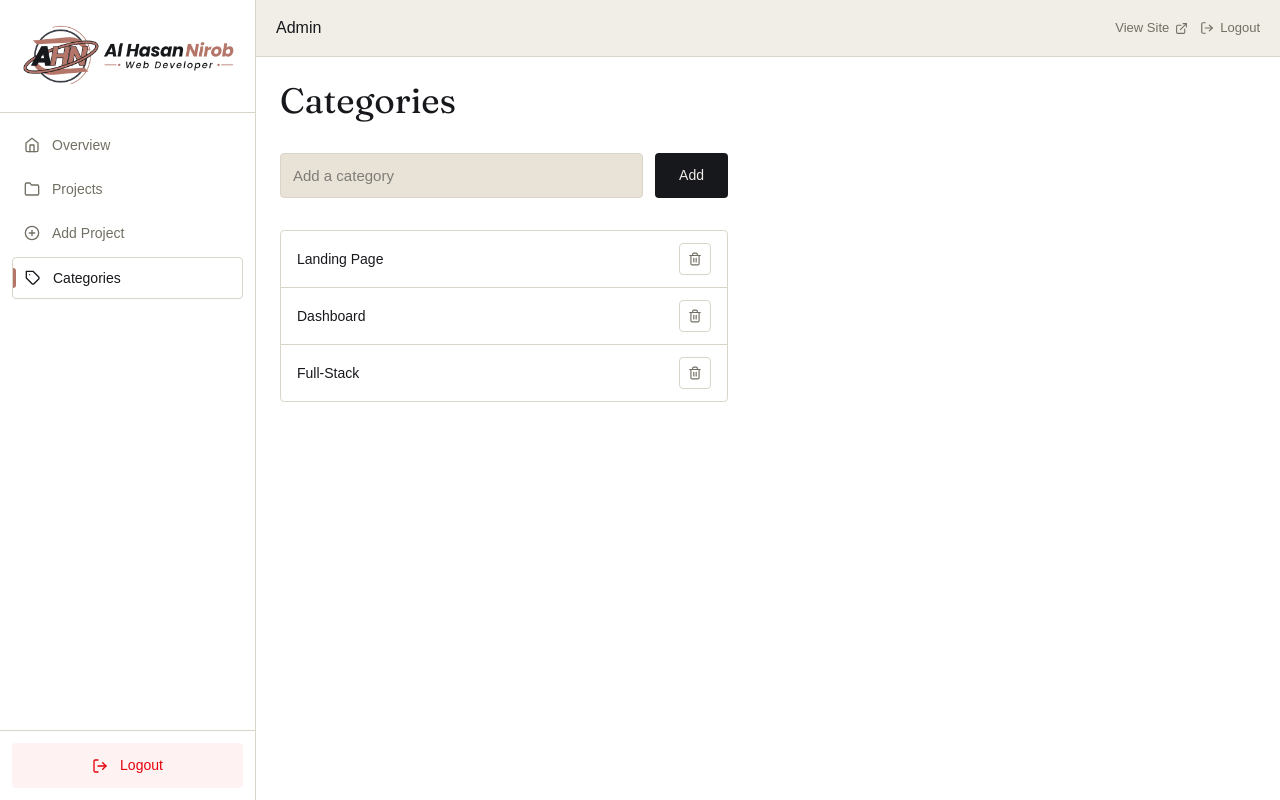
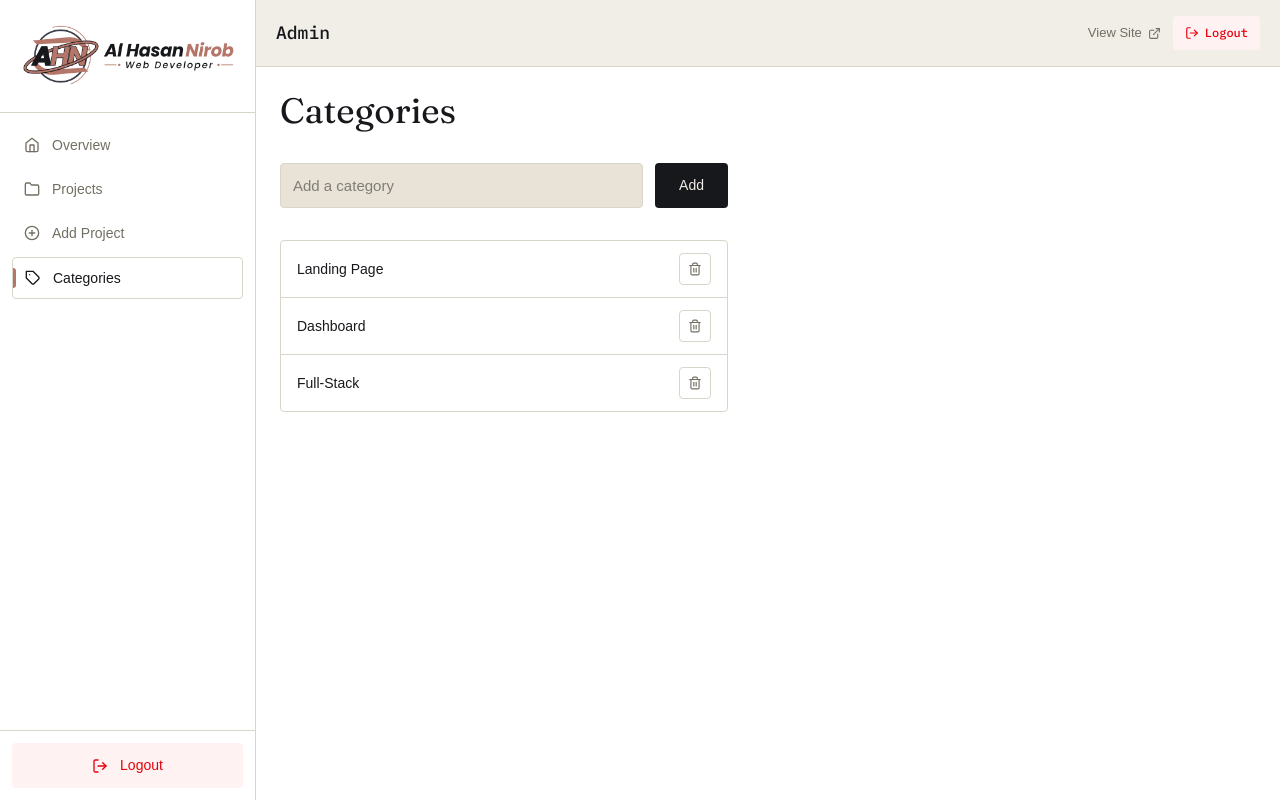
Before and after one commit to dev-nirob1/portfolio-nextjs, a Next.js app: page /admin/categories in a window 1280 px wide. Built offline with nearby package versions, Linux system fonts and the light colour scheme; no server answers.

Commit message:
sidebar and topbar update

```diff
--- a/src/app/admin/layout.js
+++ b/src/app/admin/layout.js
@@ -3,18 +3,21 @@
 import { useState } from "react";
 import Sidebar from "../components/layout/Sidebar";
 import Topbar from "../components/layout/Topbar";
+import { AuthProvider } from "../context/AuthContext";
 
 const DashboardLayout = ({ children }) => {
   const [isSidebarOpen, setIsSidebarOpen] = useState(false);
 
   return (
     <div className="flex min-h-screen">
+      <AuthProvider>
       <Sidebar isOpen={isSidebarOpen} onClose={() => setIsSidebarOpen(false)} />
 
       <div className="flex-1 flex flex-col md:pl-64">
         <Topbar onMenuClick={() => setIsSidebarOpen(true)} />
         <main className="flex-1 p-6">{children}</main>
       </div>
+      </AuthProvider>
     </div>
   );
 };
--- a/src/app/components/layout/Sidebar.jsx
+++ b/src/app/components/layout/Sidebar.jsx
@@ -2,17 +2,13 @@
 
 import Image from "next/image";
 import Link from "next/link";
-import {
-  FiX,
-  FiHome,
-  FiFolder,
-  FiPlusCircle,
-  FiTag,
-  FiLogOut,
-} from "react-icons/fi";
+import {FiX,FiHome,FiFolder,FiPlusCircle,FiTag,FiLogOut,} from "react-icons/fi";
 
 import Button from "../ui/Button";
 import { usePathname } from "next/navigation";
+import { useAuth } from "@/app/context/AuthContext";
+import Span from "../ui/Span";
+import Paragraph from "../ui/Paragraph";
 
 const navItems = [
   { label: "Overview", href: "/admin", icon: FiHome },
@@ -23,6 +19,12 @@ const navItems = [
 
 const Sidebar = ({ isOpen, onClose }) => {
   const pathname = usePathname();
+  const { user, logout } = useAuth();
+
+  const handleLogout = async () => {
+    await logout();
+  };
+
   return (
     <>
       {isOpen && (
@@ -33,7 +35,7 @@ const Sidebar = ({ isOpen, onClose }) => {
       )}
 
       <aside
-        className={`fixed top-0 left-0 h-full w-64 bg-white border-r border-line z-40 flex flex-col transition-transform duration-300 md:translate-x-0 ${
+        className={`fixed overflow-y-scroll top-0 left-0 h-full w-64 bg-white border-r border-line z-40 flex flex-col transition-transform duration-300 md:translate-x-0 ${
           isOpen ? "translate-x-0" : "-translate-x-full"
         }`}
       >
@@ -87,9 +89,19 @@ const Sidebar = ({ isOpen, onClose }) => {
 
         {/* User + Logout */}
         <div className="p-3 border-t border-line">
+          {user && (
+            <div className="mb-3 px-2">
+              <Paragraph className="text-ink">{user?.name}</Paragraph>
+              <Span className="text-slate">
+                {user?.email}
+              </Span>
+            </div>
+          )}
+
           <Button
             type="button"
             variant="danger"
+            onClick={handleLogout}
             className="w-full flex items-center justify-center gap-3"
           >
             <FiLogOut size={16} />
--- a/src/app/components/layout/Topbar.jsx
+++ b/src/app/components/layout/Topbar.jsx
@@ -1,14 +1,31 @@
+"use client";
+
 import Link from "next/link";
 import { FiMenu, FiExternalLink, FiLogOut } from "react-icons/fi";
 
-const Topbar = ({ onMenuClick, onLogout }) => {
+import Button from "../ui/Button";
+import { useAuth } from "@/app/context/AuthContext";
+import Span from "../ui/Span";
+
+const Topbar = ({ onMenuClick }) => {
+  const { logout } = useAuth();
+
+  const handleLogout = async () => {
+    await logout();
+  };
+
   return (
     <header className="flex items-center justify-between px-5 py-4 border-b border-line bg-background">
       <div className="flex items-center gap-4">
-        <button onClick={onMenuClick} className="md:hidden text-slate">
+        <button
+          type="button"
+          onClick={onMenuClick}
+          className="md:hidden text-slate hover:text-ink transition-colors cursor-pointer"
+        >
           <FiMenu size={22} />
         </button>
-        <span className="font-medium text-ink">Admin</span>
+
+        <Span className="font-medium text-lg text-ink">Admin</Span>
       </div>
 
       <div className="flex items-center gap-3">
@@ -21,13 +38,15 @@ const Topbar = ({ onMenuClick, onLogout }) => {
           <FiExternalLink size={13} />
         </Link>
 
-        <button
-          onClick={onLogout}
-          className="flex items-center gap-1.5 text-[13px] text-slate hover:text-primary transition-colors cursor-pointer"
+        <Button
+          type="button"
+          variant="danger"
+          onClick={handleLogout}
+          className="px-3! py-2! flex items-center gap-1.5 font-mono text-[12px]"
         >
           <FiLogOut size={14} />
           Logout
-        </button>
+        </Button>
       </div>
     </header>
   );
--- a/src/proxy.js
+++ b/src/proxy.js
@@ -8,6 +8,11 @@ export function proxy(request) {
       new URL("/login", request.url)
     );
   }
+  if(user?.role !=='admin'){
+    return NextResponse.redirect(
+      new URL('/', request.url)
+    );
+  }
   return NextResponse.next();
 }
 
```
